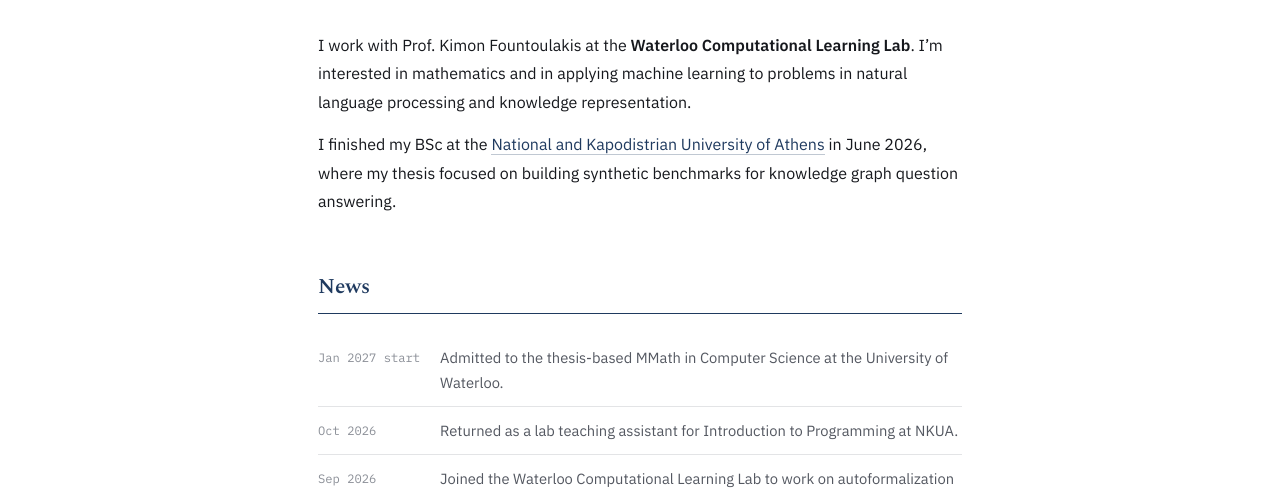
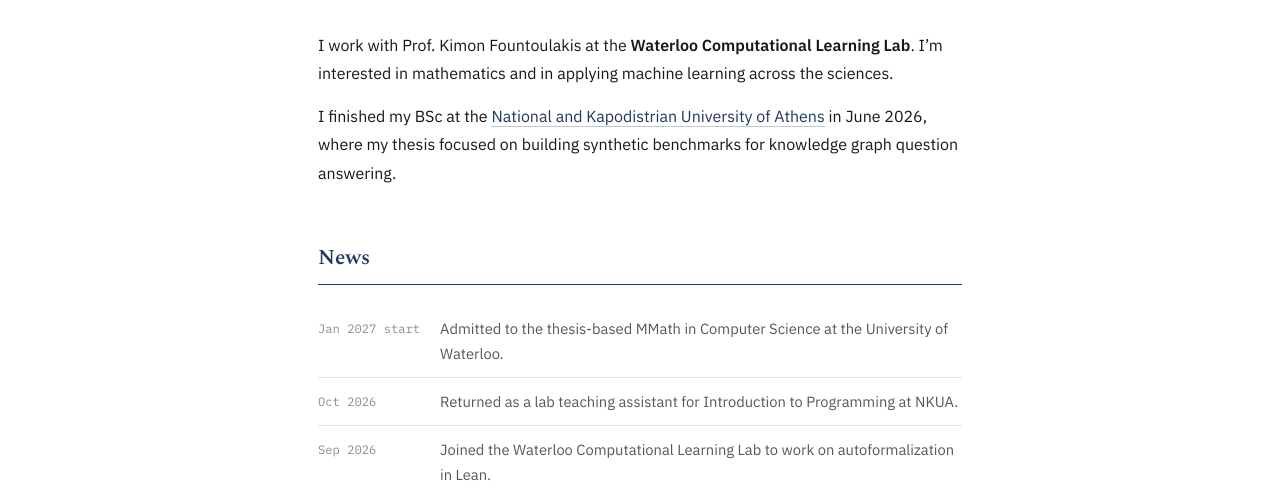
Before and after one commit to gspyrou1/gspyrou1.github.io, a plain HTML site: page index.html in a window 1280 px wide. Shown: the part 306-800 px from the top of the page. Drawn offline with nearby package versions, Linux system fonts and the light colour scheme.

Commit message:
Update research interests and Greek CV name

```diff
--- a/index.html
+++ b/index.html
@@ -59,8 +59,7 @@
     <section class="bio">
       <p>
         I work with Prof. Kimon Fountoulakis at the <strong>Waterloo Computational Learning Lab</strong>.
-        I’m interested in mathematics and in applying machine learning to problems in
-        natural language processing and knowledge representation.
+        I’m interested in mathematics and in applying machine learning across the sciences.
       </p>
       <p>
         I finished my BSc at the
```
Also changed, not shown: 1 other file.
